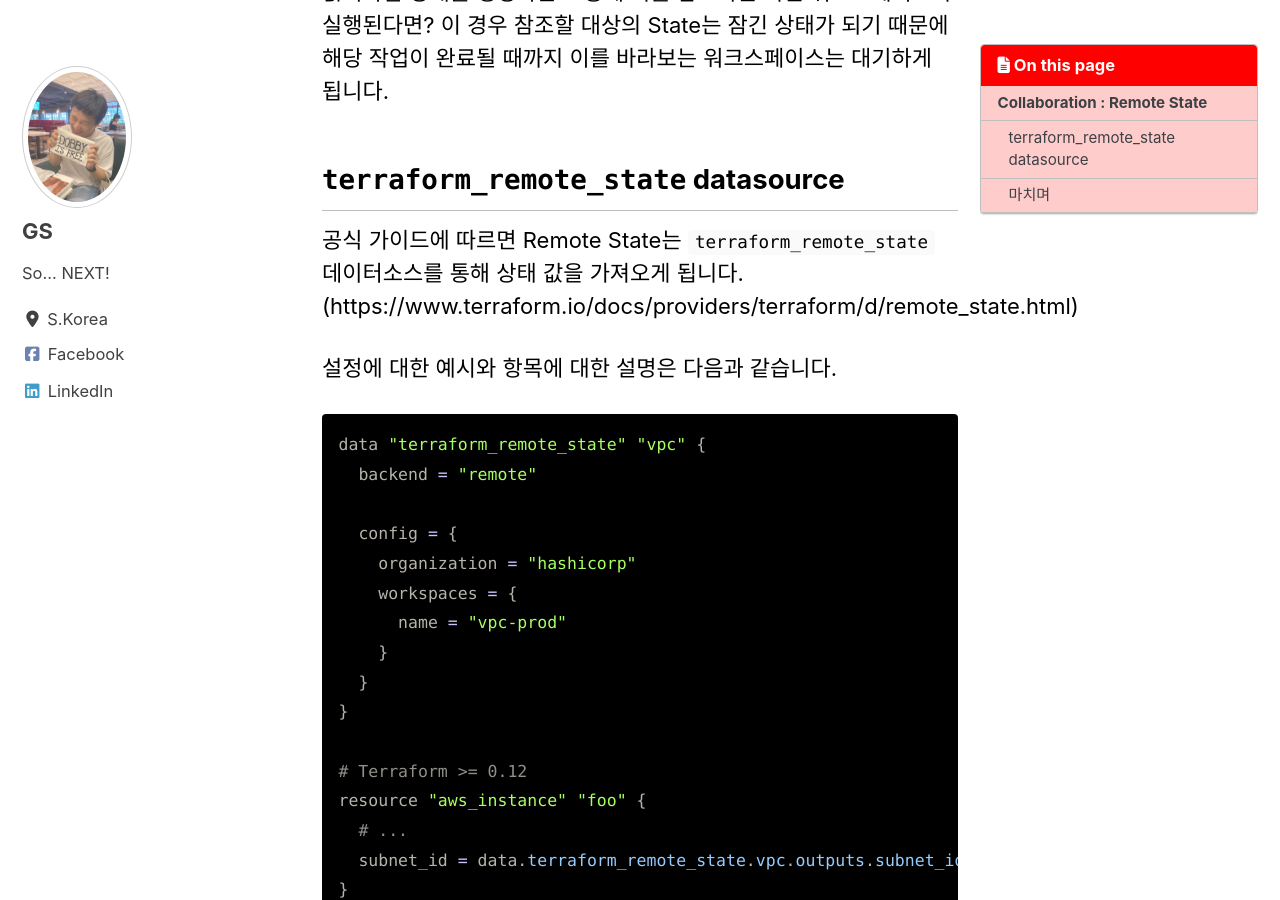
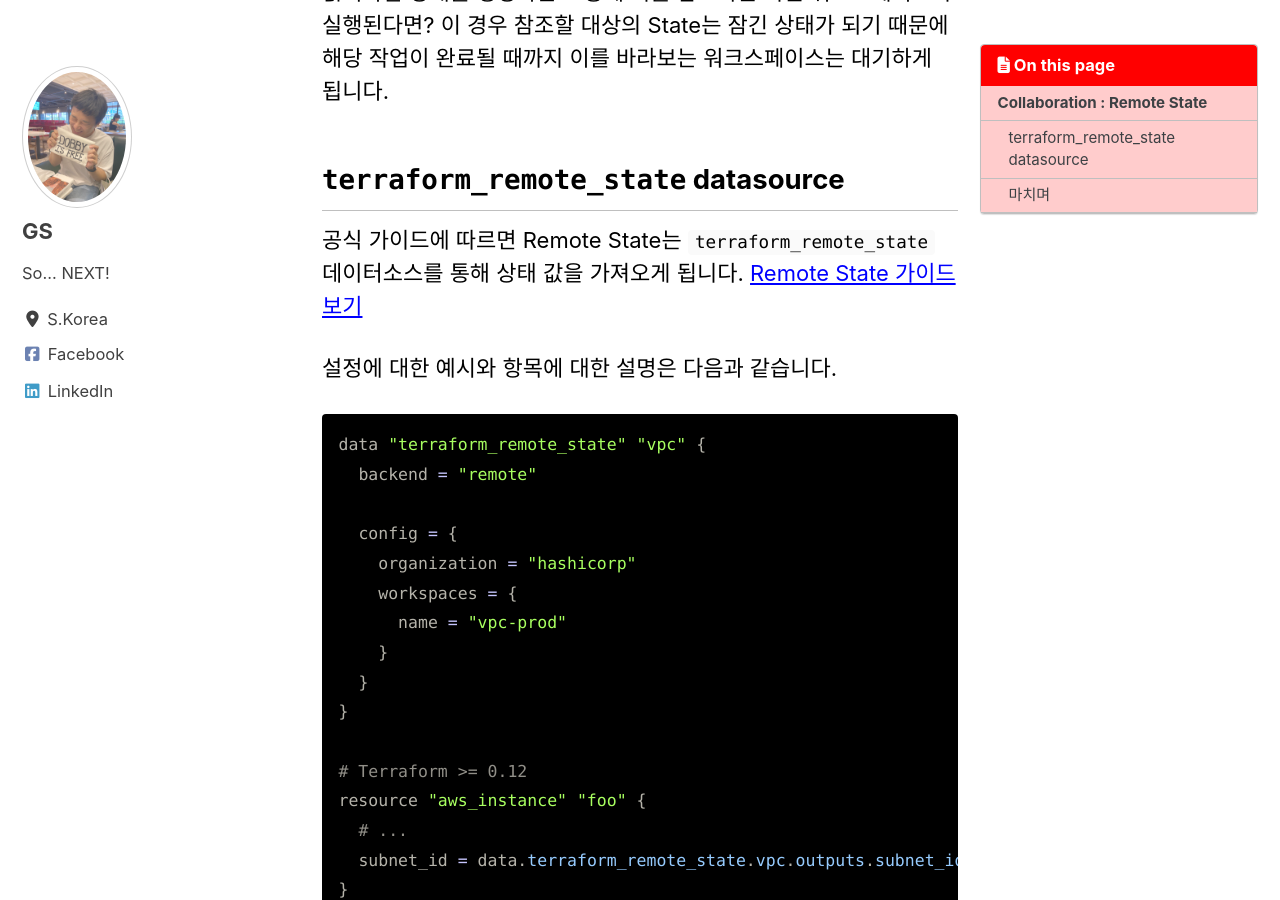
Before and after one commit to Great-Stone/share, a Jekyll site: the page built from _posts/2020-07-22-TF_Feature_RemoteState.md, in a window 1280 px wide and 900 px high, scrolled down 1361 px. Built offline with Jekyll 4.4.1, drawn with Linux system fonts in a browser that asks for light colours; cached includes are drawn as plain includes; nearby versions of some CDN libraries; comment, search, counter and statistics services are not loaded.

Commit message:
update remote state

```diff
--- a/_posts/2020-07-22-TF_Feature_RemoteState.md
+++ b/_posts/2020-07-22-TF_Feature_RemoteState.md
@@ -41,7 +41,7 @@ Remote State, 즉 원격으로 워크스페이스의 상태 정보를 읽을 수
 
 ## `terraform_remote_state` datasource
 
-공식 가이드에 따르면 Remote State는 `terraform_remote_state` 데이터소스를 통해 상태 값을 가져오게 됩니다. (https://www.terraform.io/docs/providers/terraform/d/remote_state.html)
+공식 가이드에 따르면 Remote State는 `terraform_remote_state` 데이터소스를 통해 상태 값을 가져오게 됩니다. [Remote State 가이드 보기](https://www.terraform.io/docs/providers/terraform/d/remote_state.html)
 
 설정에 대한 예시와 항목에 대한 설명은 다음과 같습니다.
 
```
